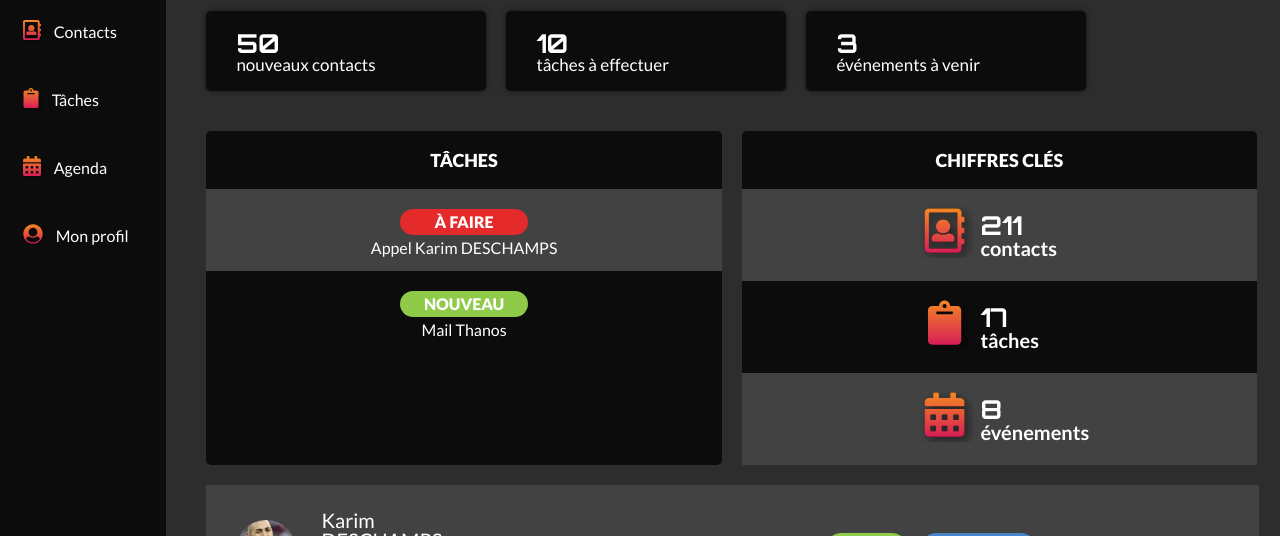
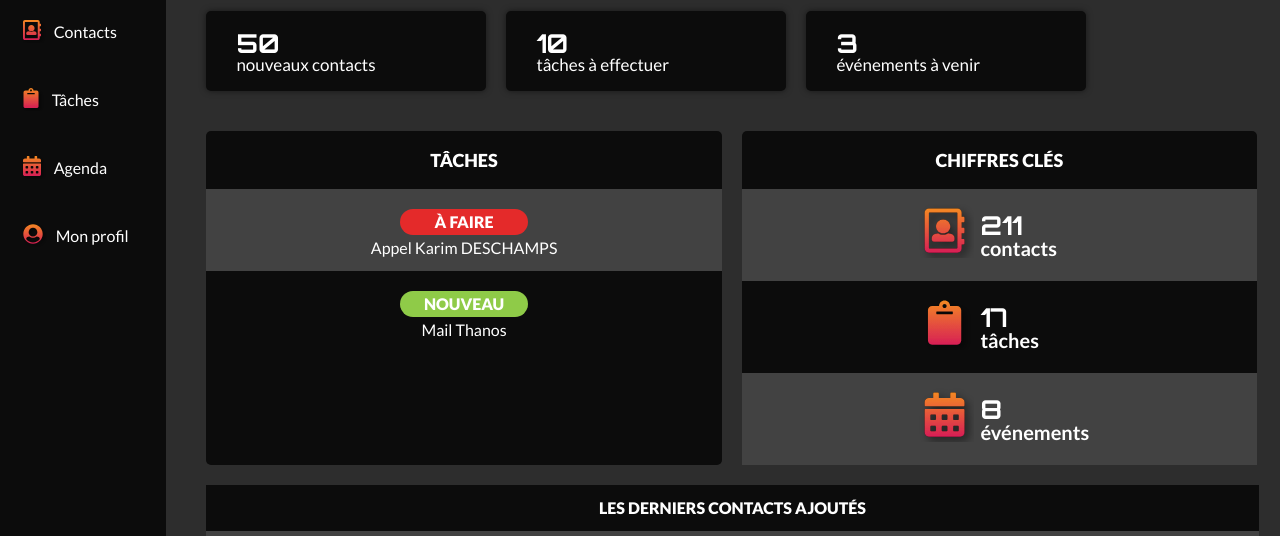
Before and after one commit to cyrilvinikoff/front-press-start, a website: page app/index.html in a window 1280 px wide. Shown: the part 201-737 px from the top of the page. Drawn offline with nearby package versions, Linux system fonts and the light colour scheme; files that its build step writes are made by us from their sources.

Commit message:
last version

```diff
--- a/app/index.html
+++ b/app/index.html
@@ -4,7 +4,7 @@
     <link rel="stylesheet" href="./css/style.min.css">
     <link href="https://fonts.googleapis.com/css?family=Lato:300i,400,700,900|Orbitron:400,500,700" rel="stylesheet">
     <meta charset="utf-8">
-    <title>BISI</title>
+    <title>Press Start</title>
   </head>
   <body>
     <!-- NAV CÔTÉ -->
@@ -154,6 +154,7 @@
         </div>
       </div>
       <div class="dashboard__contact-list">
+        <h3 class="dashboard__contact-title">Les derniers contacts ajoutés</h3>
         <article class="contactCard">
           <!-- PROFILE PICTURE -->
           <div class="contactCard__main-infos">
--- a/app/scss/inc/pages/_home.scss
+++ b/app/scss/inc/pages/_home.scss
@@ -123,4 +123,11 @@
 		width: 98%;
 		margin-top: 20px;
 	}
+	&__contact-title {
+		background: $black;
+		padding: 15px 10px;
+		text-align: center;
+		text-transform: uppercase;
+		font-weight: 900;
+	}
 }
--- a/app/scss/inc/pages/_tasks.scss
+++ b/app/scss/inc/pages/_tasks.scss
@@ -92,6 +92,6 @@
     }
 
     .grid-sizer {
-        width: calc((100%/6) - (10px - 10px / 6));
+        width: calc((100%/4) - (10px - 10px / 4));
     }
 }
```
Also changed, not shown: app/pages/tasks.html (+0 -5 lines).
